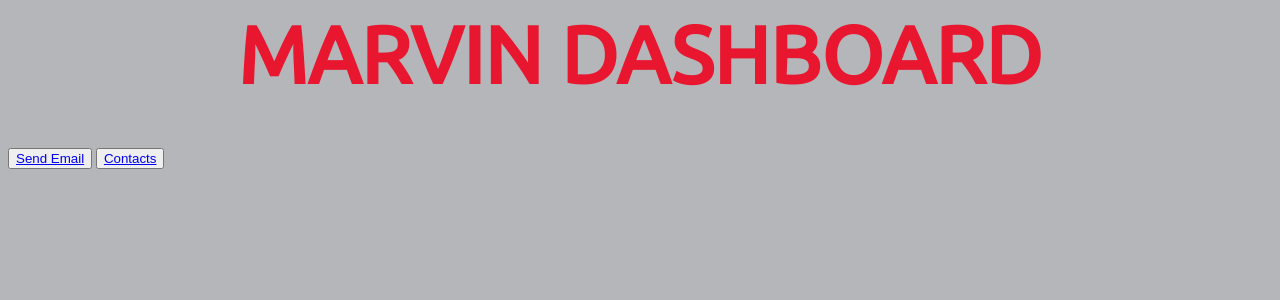
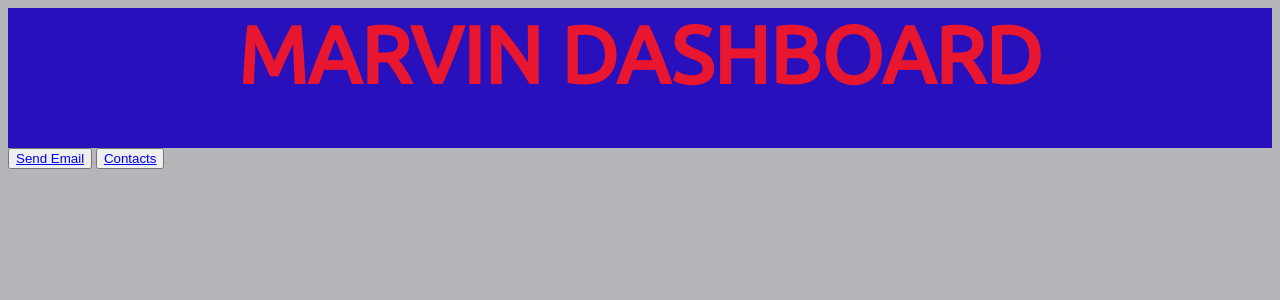
Before and after one commit to RafaelCenzano/Marvin-v3-client, a Flask app: page /dashboard in a window 1280 px wide. Shown: the top 300 px of the page. Run offline with Flask 2, Linux system fonts and the light colour scheme.

Commit message:
add new top class for background colors

```diff
--- a/static/css/main.css
+++ b/static/css/main.css
@@ -1,3 +1,4 @@
 body {font-family: 'Ubuntu', sans-serif; background-color:rgba(180, 182, 185, 1);}
 .text-center{text-align: center; margin: auto;}
 h1{color:#e8172f; font-size:5rem; padding-bottom:3rem;}
+.top{background-color:rgba(40, 16, 189, 1)}
```
